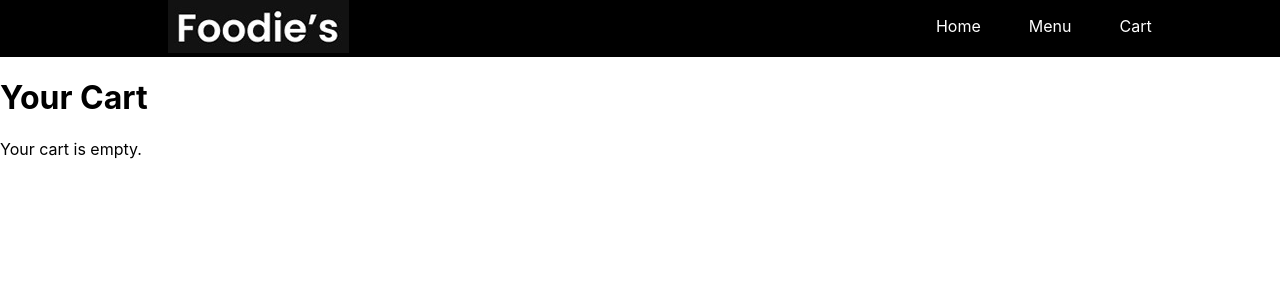
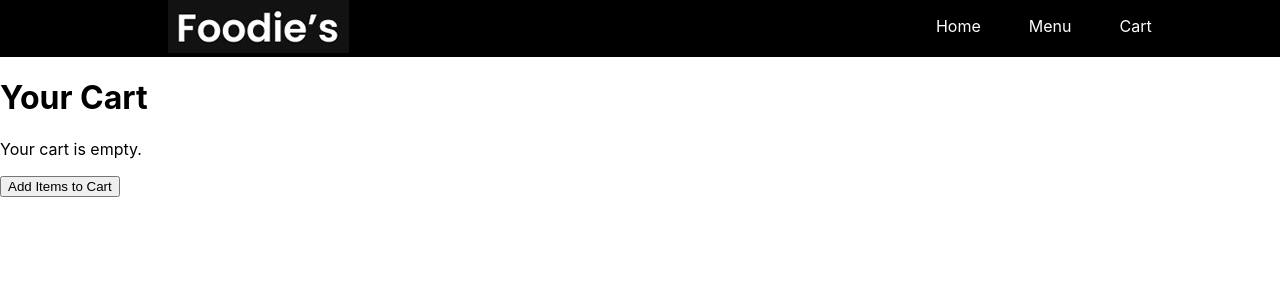
Before and after one commit to charuzain/hackathon-2-, a React (Create React App) app in the folder resturant/: page /cart in a window 1280 px wide. Shown: the top 300 px of the page. Built offline with nearby package versions, Linux system fonts and the light colour scheme.

Commit message:
Add button incase cart is empty

```diff
--- a/resturant/src/Pages/CartPage/CartPage.jsx
+++ b/resturant/src/Pages/CartPage/CartPage.jsx
@@ -1,5 +1,5 @@
 import React from 'react';
-import { useCart } from '../../CartContex'
+import { useCart } from '../../CartContex';
 import { Link } from 'react-router-dom';
 
 const CartPage = () => {
@@ -14,7 +14,12 @@ const CartPage = () => {
     <div>
       <h1>Your Cart</h1>
       {cartItems.length === 0 ? (
-        <p>Your cart is empty.</p>
+        <>
+          <p>Your cart is empty.</p>
+          <Link to="/menu">
+            <button>Add Items to Cart</button>
+          </Link>
+        </>
       ) : (
         <>
           <ul>
```
